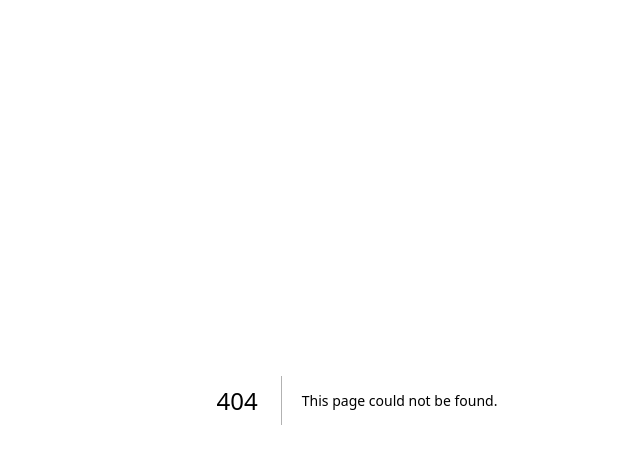
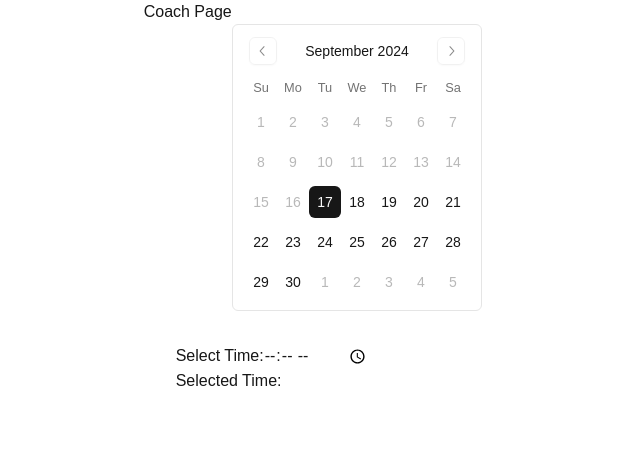
Before and after one commit to swizzlestix09/stepful_coaching_calendar, a Next.js app: page /coach/1 in a window 1280 px wide. Before the commit this address had no page. Shown: the top 464 px of the page, without its empty margins (283-923 px from the left). Built offline with nearby package versions, Linux system fonts and the light colour scheme.

Commit message:
Work done in 3 hours

```diff
--- a/package.json
+++ b/package.json
@@ -14,9 +14,11 @@
     "@vercel/postgres": "^0.10.0",
     "class-variance-authority": "^0.7.0",
     "clsx": "^2.1.1",
+    "date-fns": "^3.6.0",
     "lucide-react": "^0.441.0",
     "next": "14.2.11",
     "react": "^18",
+    "react-day-picker": "^8.10.1",
     "react-dom": "^18",
     "tailwind-merge": "^2.5.2",
     "tailwindcss-animate": "^1.0.7"
--- /dev/null
+++ b/src/app/api/auth/signin/route.ts
@@ -0,0 +1,63 @@
+import { NextResponse, NextRequest } from "next/server";
+import { db, QueryResult, QueryResultRow } from "@vercel/postgres";
+
+export async function POST(req: NextRequest, res: NextResponse) {
+  if (req.method !== "POST") {
+    return NextResponse.json({ error: "Method not allowed" }, { status: 405 });
+  }
+
+  try {
+    const body = await req.json();
+    const { email, password } = body;
+    const client = await db.connect();
+
+    const userResult: QueryResult<QueryResultRow> = await client.sql`
+    SELECT * FROM users WHERE email = ${email} AND password = ${password};
+    `;
+
+    if (!userResult) {
+      return NextResponse.json({ error: "User not found" }, { status: 404 });
+    }
+
+    const user = userResult.rows[0];
+
+    const isPasswordValid = password === user.password;
+
+    if (!isPasswordValid) {
+      return NextResponse.json({ error: "Invalid credentials" });
+    }
+
+    const coachResult: QueryResult<QueryResultRow> = await client.sql`
+      SELECT * FROM coaches WHERE user_id = ${user.id};
+    `;
+    const studentResult: QueryResult<QueryResultRow> = await client.sql`
+      SELECT * FROM students WHERE user_id = ${user.id};
+    `;
+
+    const isCoach = Boolean(coachResult.rowCount);
+    const isStudent = Boolean(studentResult.rowCount);
+
+    if (password === user.password) {
+      if (isCoach) {
+        return NextResponse.redirect(`http://localhost:3000/coach/${user.id}`);
+      }
+      if (isStudent) {
+        return NextResponse.redirect(
+          `http://localhost:3000/student/${user.id}`
+        );
+      }
+    }
+
+    return NextResponse.json(
+      {
+        body: {
+          message: "Sign-in successful",
+        },
+      },
+      { status: 200 }
+    );
+  } catch (error) {
+    console.error("Error in sign-in route:", error);
+    return NextResponse.json({ error: "Internal server error" });
+  }
+}
--- /dev/null
+++ b/src/app/coach/[id]/page.tsx
@@ -0,0 +1,20 @@
+"use client"
+
+import { DateProvider } from "@/app/components/calendar/DateContext";
+import DayAndTimeSelector from "@/app/components/dayAndTimeSelector/DayAndTimeSelector";
+
+
+const CoachPage = () => {
+
+
+  return (
+    <div className="w-1/3 mx-auto justify-center items-center">
+      <DateProvider>
+        <h1>Coach Page</h1>
+        <DayAndTimeSelector />
+      </DateProvider>
+    </div>
+  );
+};
+
+export default CoachPage;
--- /dev/null
+++ b/src/app/components/calendar/Calendar.tsx
@@ -0,0 +1,20 @@
+import { Calendar } from "@/components/ui/calendar"
+
+import { useDate } from "./DateContext"
+
+
+export default function UserCalendar() {
+
+  const { setDate, date } = useDate()
+  console.log(date)
+  return (
+    <Calendar
+      mode="single"
+      disabled={{ before: new Date() }}
+      selected={date}
+      onSelect={setDate}
+      className="w-max mx-auto rounded-md border"
+
+    />
+  )
+}
--- /dev/null
+++ b/src/app/components/calendar/DateContext.tsx
@@ -0,0 +1,31 @@
+
+import { createContext, useState, ReactNode, useContext } from 'react';
+
+type DateContextType = {
+  date: Date | undefined;
+  setDate: React.Dispatch<React.SetStateAction<Date | undefined>>;
+}
+
+type DateProviderProps = {
+  children: ReactNode
+}
+
+const DateContext = createContext<DateContextType | undefined>(undefined);
+
+export const DateProvider = ({ children }: DateProviderProps) => {
+  const [date, setDate] = useState<Date | undefined>(new Date());
+
+  return (
+    <DateContext.Provider value={{ date, setDate }}>
+      {children}
+    </DateContext.Provider>
+  );
+};
+
+export const useDate = () => {
+  const context = useContext(DateContext);
+  if (context === undefined) {
+    throw new Error('useDate must be used within a DateProvider');
+  }
+  return context;
+};
--- /dev/null
+++ b/src/app/components/dayAndTimeSelector/DayAndTimeSelector.tsx
@@ -0,0 +1,19 @@
+import { Calendar } from "@/components/ui/calendar"
+
+import { useDate } from "../calendar/DateContext"
+import UserCalendar from "../calendar/Calendar"
+import TimePicker from "../timeSelector/TimeSelector"
+
+
+export default function DayAndTimeSelector() {
+
+  const { date, setDate } = useDate()
+  console.log(date)
+
+  return (
+    <>
+      <UserCalendar />
+      <TimePicker />
+    </>
+  )
+}
--- /dev/null
+++ b/src/app/components/timeSelector/TimeSelector.tsx
@@ -0,0 +1,24 @@
+import { useState } from 'react';
+
+const TimePicker: React.FC = () => {
+  const [time, setTime] = useState<string>('');
+
+  const handleTimeChange = (e: React.ChangeEvent<HTMLInputElement>) => {
+    setTime(e.target.value);
+  };
+
+  return (
+    <div className="p-8 justify-center align-center">
+      <label htmlFor="time-picker">Select Time:</label>
+      <input
+        id="time-picker"
+        type="time"
+        value={time}
+        onChange={handleTimeChange}
+      />
+      <p>Selected Time: {time}</p>
+    </div>
+  );
+};
+
+export default TimePicker;
--- a/src/app/signin/page.tsx
+++ b/src/app/signin/page.tsx
@@ -3,11 +3,12 @@ import { Input } from "@/components/ui/input"
 import { Button } from "@/components/ui/button"
 import { useRouter } from "next/navigation"
 import { useState } from "react"
+import { FormEvent } from "react"
 
 type UserInfo = {
   email: string,
   password: string,
-  type: ''
+  type?: ''
 }
 
 export default function Page() {
@@ -20,22 +21,38 @@ export default function Page() {
 
   const handleUserInfoChange = (e: React.ChangeEvent<HTMLInputElement>) => {
     const { name, value } = e.target;
-    console.log(name, value)
     setUserInfo(prevInfo => ({ ...prevInfo, [name]: value }))
-
   }
 
-  const handleUserInfoSubmit = () => {
-    //send info to database
-    //if error update UI
-    //if no errors progress to next page
+  const handleUserInfoSubmit = async (e: FormEvent) => {
+    e.preventDefault();
+    console.log('form submitted')
+    try {
+      const res = await fetch('/api/auth/signin', {
+        method: 'POST',
+        headers: {
+          'Content-type': 'application/json'
+        },
+        body: JSON.stringify({
+          email: userInfo.email,
+          password: userInfo.password
+        })
+      })
+      const redirectUrl = res
+      console.log(redirectUrl)
+      if (redirectUrl) {
+        router.push(res.url)
+      }
+
+    } catch (error) {
+      console.error('Error during login: ')
+    }
+    console.log('done')
   }
-
-  const handleSignUpClick = () => router.push('/signup')
 
   return (
 
-    <div className="w-1/3 mx-auto justify-center items-center" onSubmit={(e) => e.preventDefault()}>
+    <div className="w-1/3 mx-auto justify-center items-center" onSubmit={handleUserInfoSubmit}>
       <form className="flex-col align-center">
         <p>Sign-in</p>
         <Input
@@ -51,7 +68,6 @@ export default function Page() {
           value={userInfo.password}
           onChange={handleUserInfoChange} />
         <Button type="submit">Sign-In</Button>
-        <Button type="button" onClick={handleSignUpClick}>Sign-Up</Button>
       </form>
     </div>
 
@@ -77,7 +93,9 @@ export default function Page() {
  *   once  time + day is selected enable save
  *     is booked in slots needs to be updated
  *      booking needs slot id and student id updated
+ *      telephone number of student needs to be referenced to by student_id in booking
+ *      telephone number of coach needs to be referenced to by slot_id and then coach_id
  *
  *
  * - 2 hour time slot
- *
+ */
--- /dev/null
+++ b/src/app/student/[id]/page.tsx
@@ -0,0 +1,19 @@
+"use client"
+
+import UserCalendar from "@/app/components/calendar/Calendar";
+import { DateProvider } from "@/app/components/calendar/DateContext";
+
+const StudentPage = () => {
+
+
+  return (
+    <div>
+      <DateProvider>
+        <h1>Student Page</h1>
+        <UserCalendar />
+      </DateProvider>
+    </div>
+  );
+};
+
+export default StudentPage;
--- /dev/null
+++ b/src/components/ui/calendar.tsx
@@ -0,0 +1,72 @@
+"use client"
+
+import * as React from "react"
+import { ChevronLeftIcon, ChevronRightIcon } from "@radix-ui/react-icons"
+import { DayPicker } from "react-day-picker"
+
+import { cn } from "@/lib/utils"
+import { buttonVariants } from "@/components/ui/button"
+
+export type CalendarProps = React.ComponentProps<typeof DayPicker>
+
+function Calendar({
+  className,
+  classNames,
+  showOutsideDays = true,
+  ...props
+}: CalendarProps) {
+  return (
+    <DayPicker
+      showOutsideDays={showOutsideDays}
+      className={cn("p-3", className)}
+      classNames={{
+        months: "flex flex-col sm:flex-row space-y-4 sm:space-x-4 sm:space-y-0",
+        month: "space-y-4",
+        caption: "flex justify-center pt-1 relative items-center",
+        caption_label: "text-sm font-medium",
+        nav: "space-x-1 flex items-center",
+        nav_button: cn(
+          buttonVariants({ variant: "outline" }),
+          "h-7 w-7 bg-transparent p-0 opacity-50 hover:opacity-100"
+        ),
+        nav_button_previous: "absolute left-1",
+        nav_button_next: "absolute right-1",
+        table: "w-full border-collapse space-y-1",
+        head_row: "flex",
+        head_cell:
+          "text-muted-foreground rounded-md w-8 font-normal text-[0.8rem]",
+        row: "flex w-full mt-2",
+        cell: cn(
+          "relative p-0 text-center text-sm focus-within:relative focus-within:z-20 [&:has([aria-selected])]:bg-accent [&:has([aria-selected].day-outside)]:bg-accent/50 [&:has([aria-selected].day-range-end)]:rounded-r-md",
+          props.mode === "range"
+            ? "[&:has(>.day-range-end)]:rounded-r-md [&:has(>.day-range-start)]:rounded-l-md first:[&:has([aria-selected])]:rounded-l-md last:[&:has([aria-selected])]:rounded-r-md"
+            : "[&:has([aria-selected])]:rounded-md"
+        ),
+        day: cn(
+          buttonVariants({ variant: "ghost" }),
+          "h-8 w-8 p-0 font-normal aria-selected:opacity-100"
+        ),
+        day_range_start: "day-range-start",
+        day_range_end: "day-range-end",
+        day_selected:
+          "bg-primary text-primary-foreground hover:bg-primary hover:text-primary-foreground focus:bg-primary focus:text-primary-foreground",
+        day_today: "bg-accent text-accent-foreground",
+        day_outside:
+          "day-outside text-muted-foreground opacity-50  aria-selected:bg-accent/50 aria-selected:text-muted-foreground aria-selected:opacity-30",
+        day_disabled: "text-muted-foreground opacity-50",
+        day_range_middle:
+          "aria-selected:bg-accent aria-selected:text-accent-foreground",
+        day_hidden: "invisible",
+        ...classNames,
+      }}
+      components={{
+        IconLeft: ({ ...props }) => <ChevronLeftIcon className="h-4 w-4" />,
+        IconRight: ({ ...props }) => <ChevronRightIcon className="h-4 w-4" />,
+      }}
+      {...props}
+    />
+  )
+}
+Calendar.displayName = "Calendar"
+
+export { Calendar }
```
Also changed, not shown: 2 other files (tests, documents, lock files or other folders).
